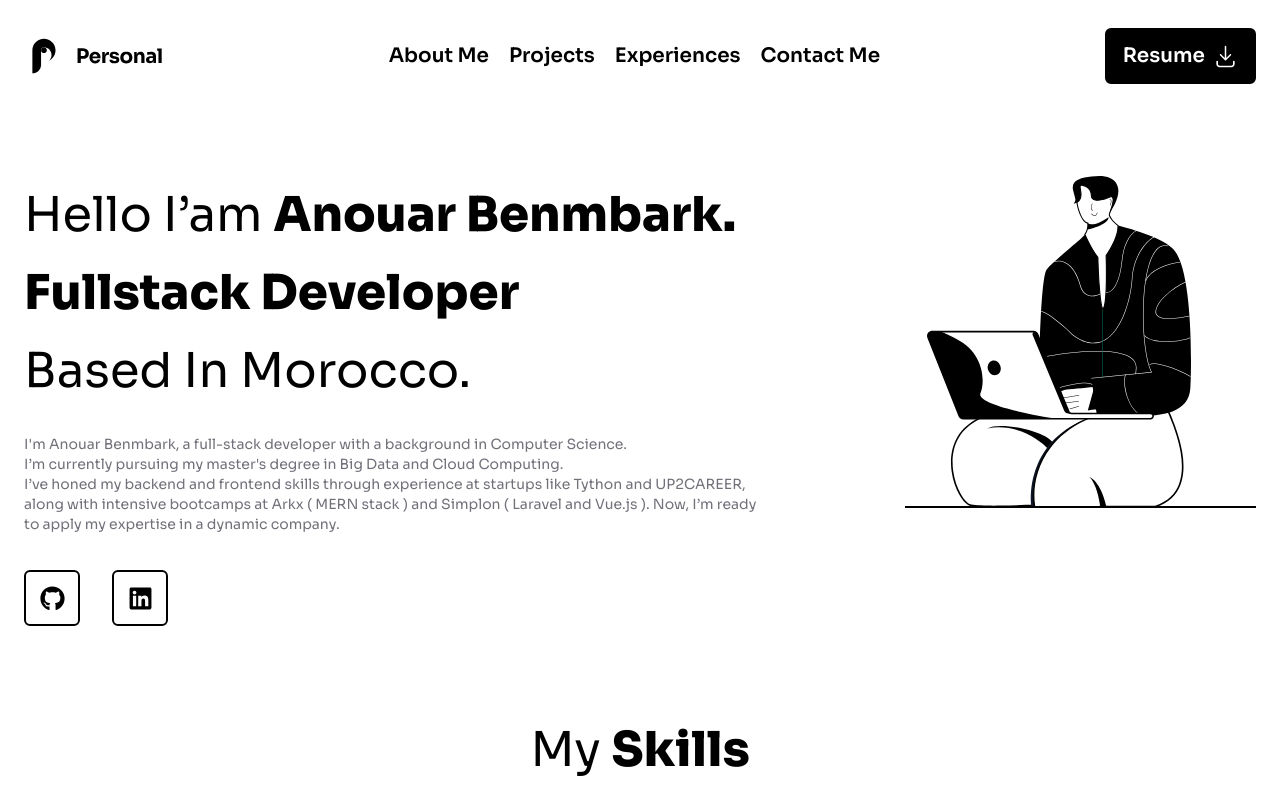
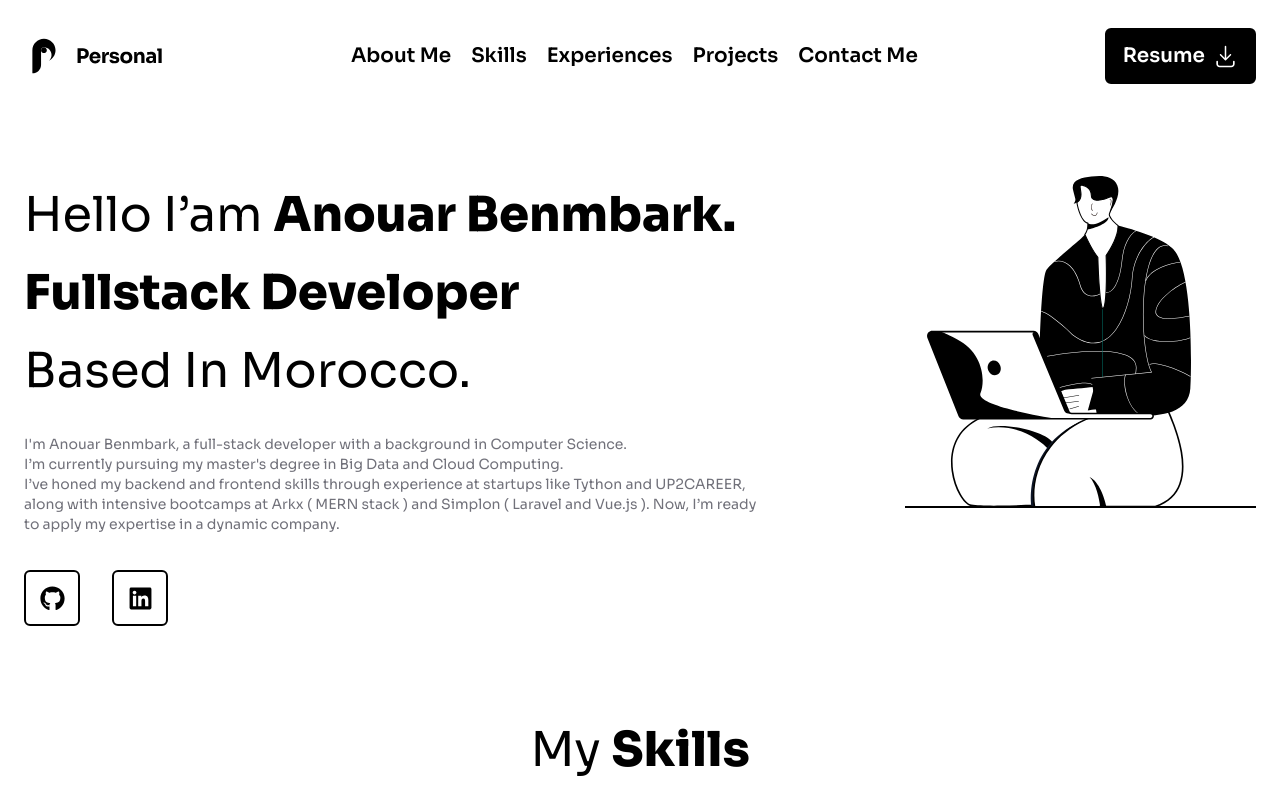
Before and after one commit to Narwey/Narwey-s-Portfolio, a React (Vite) app: page / in a window 1280 px wide. Shown: the top 800 px of the page. Built offline with nearby package versions, Linux system fonts and the light colour scheme; a web font is replaced by a local one.

Commit message:
fixed Experience section to be more readable

```diff
--- a/src/components/NavBar.jsx
+++ b/src/components/NavBar.jsx
@@ -5,8 +5,9 @@ import { GiHamburgerMenu } from "react-icons/gi";
 
 const links = [
     { name: 'About Me', link: '#about-me' },
+    { name: 'Skills', link: '#skills' },
+    { name: 'Experiences', link: '#Experiences' },
     { name: 'Projects', link: '#projects' },
-    { name: 'Experiences', link: '#Experiences' },
     { name: 'Contact Me', link: '#contact-me'}
 ]
 
```
